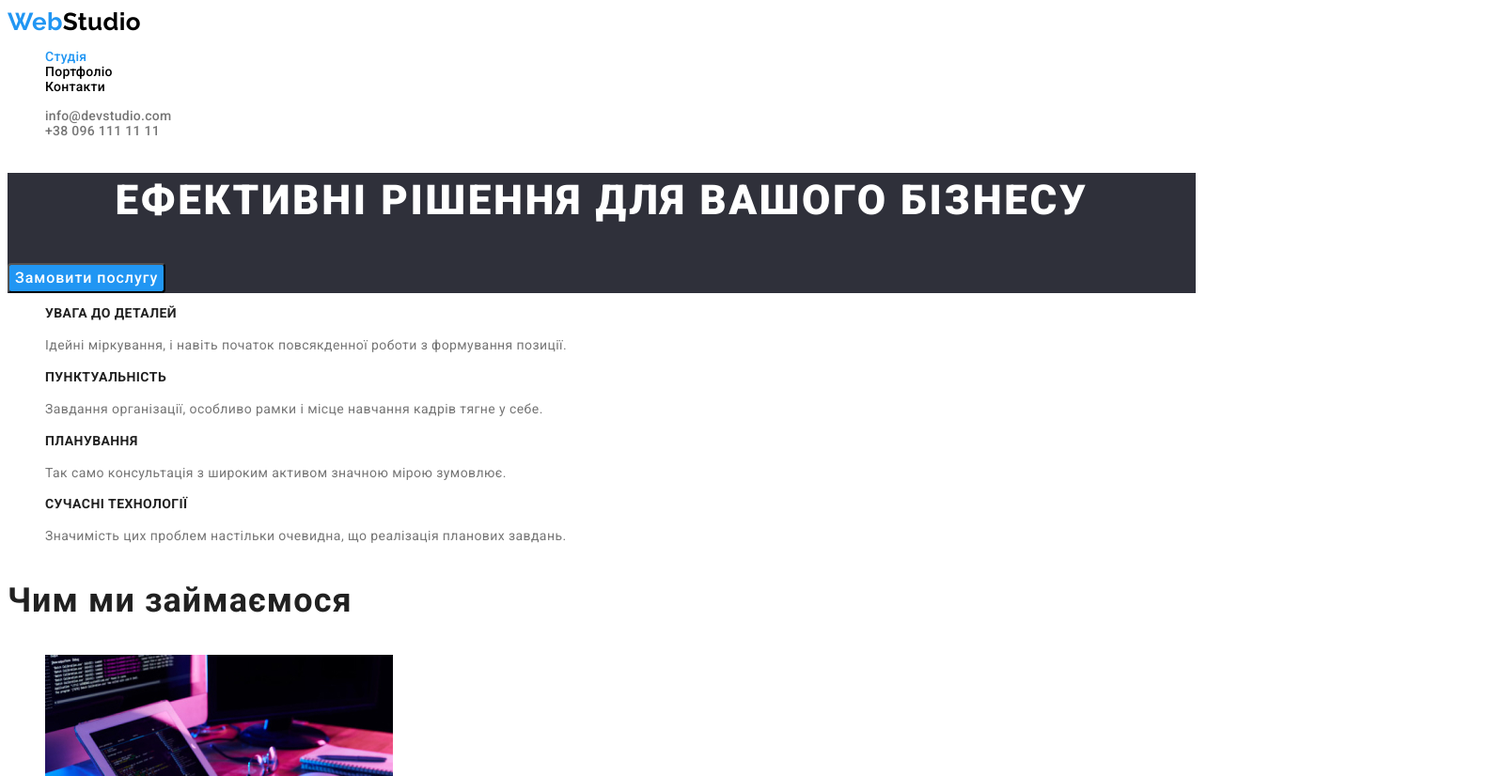
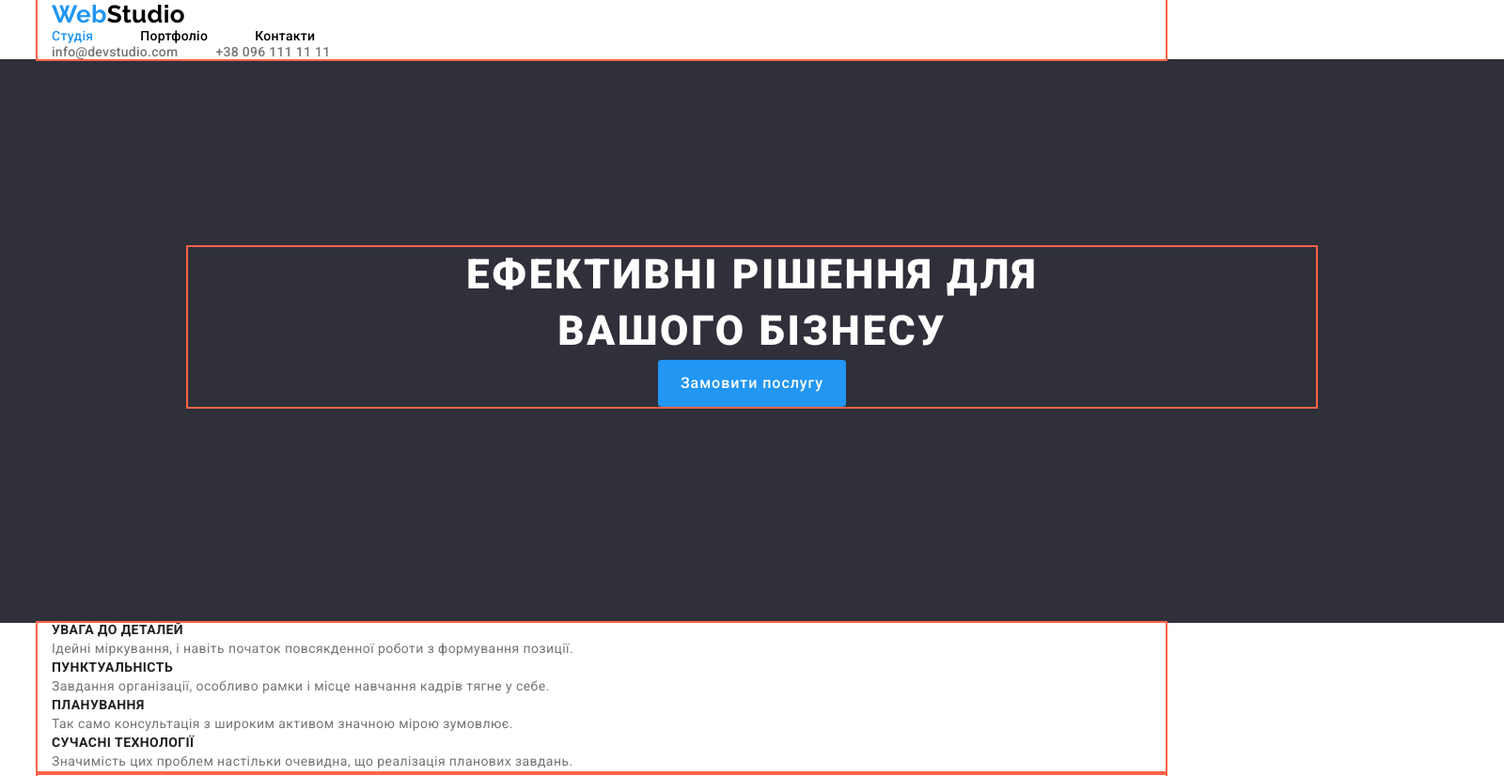
Before and after one commit to Bartkopf/goit-markup-hw-03, a plain HTML site: page index.html in a window 1280 px wide. Shown: the top 826 px of the page at 94% size, 1600 px wide, since content can reach past the window. Drawn offline with nearby package versions, Linux system fonts and the light colour scheme.

Commit message:
зробив змінни по сторінці

```diff
--- a/css/styles.css
+++ b/css/styles.css
@@ -1,6 +1,22 @@
 :root {
   --title-color: #212121;
   --accent-color: #2196f3;
+}
+p,
+h1,
+h2,
+h3,
+h4,
+h5,
+h6 {
+  margin: 0px;
+}
+ul {
+  margin: 0px;
+  padding-left: 0px;
+}
+button {
+  cursor: pointer;
 }
 body {
   font-family: 'Roboto', sans-serif;
@@ -8,6 +24,21 @@ body {
   background-color: #ffffff;
   color: #757575;
   letter-spacing: 0.03em;
+}
+.container {
+  width: 1200px;
+  margin-left: auto;
+  margin-right: auto;
+  padding-left: 15px;
+  padding-right: 15px;
+  align-items: center;
+  outline: 2px solid tomato;
+
+}
+
+.section {
+  padding-top: 94px;
+  padding-bottom: 94px;
 }
 .link {
   color: #757575;
@@ -38,6 +69,15 @@ a {
   line-height: 1.14;
   letter-spacing: 0.02em;
   color: black;
+
+  display: flex;
+}
+
+.header-list .item {
+  margin-right: 50px;
+}
+.header-list .item:last-child {
+  margin-right: 0;
 }
 .header-link {
   color: black;
@@ -50,7 +90,16 @@ a {
   letter-spacing: 0.02em;
 
   color: #757575;
+
+  display: flex;
+
 }
+
+
+.header-list-cont .item + .item {
+  margin-left: 40px;
+}
+
 .header-link-nav {
   color: var(--accent-color);
 }
@@ -65,7 +114,15 @@ a {
 /* Герой */
 .hero {
   background: #2f303a;
+  width: 1600px;
+  height: 600px;
+  padding-top: 200px;
+  padding-bottom: 200px;
+  margin: auto auto;
+
+  text-align: center;
 }
+
 .hero-title {
   font-family: Roboto;
   font-style: normal;
@@ -78,6 +135,7 @@ a {
 
   color: #ffffff;
 }
+
 .hero-btn {
   background-color: var(--accent-color);
   font-weight: 700;
@@ -87,6 +145,11 @@ a {
   letter-spacing: 0.06em;
   color: white;
   letter-spacing: 0.06em;
+
+  border: none;
+  width: 200px;
+  height: 50px;
+  border-radius: 4px;
 }
 .btn {
   font-family: inherit;
@@ -102,6 +165,8 @@ a {
   cursor: pointer;
 }
 /* Наші переваги */
+.benefits {
+}
 .hidden {
   position: absolute;
   width: 1px;
@@ -180,6 +245,8 @@ address {
 .header-link-second {
   color: var(--title-color);
 }
+
+
 .hero-btn-port {
   font-family: 'Roboto';
   font-style: normal;
--- a/index.html
+++ b/index.html
@@ -10,32 +10,44 @@
       href="https://fonts.googleapis.com/css2?family=Raleway:wght@700&family=Roboto:wght@400;500;700;900&display=swap"
       rel="stylesheet"
     />
+    <link
+      rel="stylesheet"
+      href="https://cdnjs.cloudflare.com/ajax/libs/modern-normalize/1.1.0/modern-normalize.min.css"
+      integrity="sha512-wpPYUAdjBVSE4KJnH1VR1HeZfpl1ub8YT/NKx4PuQ5NmX2tKuGu6U/JRp5y+Y8XG2tV+wKQpNHVUX03MfMFn9Q=="
+      crossorigin="anonymous"
+      referrerpolicy="no-referrer"
+    />
     <title>WebStudio</title>
     <link rel="stylesheet" href="./css/styles.css" />
   </head>
   <body>
     <header>
+      <div class="container">
         <nav class="header-nav">
           <a lang="“en”" href="./index.html" class="link logo"
             ><span class="logo-accent">Web</span><span class="logo-black">Studio</span>
           </a>
           <ul class="header-list list">
-          <li><a class="header-link-nav" href="./index.html">Студія</a></li>
-          <li><a class="header-link" href="./portfolio.html">Портфоліо</a></li>
-          <li><a class="header-link" href="">Контакти</a></li>
+            <li class="item"><a class="header-link-nav" href="./index.html">Студія</a></li>
+            <li class="item"><a class="header-link" href="./portfolio.html">Портфоліо</a></li>
+            <li class="item"><a class="header-link" href="">Контакти</a></li>
           </ul>
         </nav>
         <ul class="header-list-cont list">
-        <li><a class="contact-link link" href="info@devstudio.com">info@devstudio.com</a></li>
-        <li><a class="contact-link link" href="tel:+380961111111">+38 096 111 11 11</a></li>
+          <li class="item"><a class="contact-link link" href="info@devstudio.com">info@devstudio.com</a></li>
+          <li class="item"><a class="contact-link link" href="tel:+380961111111">+38 096 111 11 11</a></li>
         </ul>
+         </div>
     </header>
     <main>
       <section class="hero">
-        <h1 class="hero-title">Ефективні рішення для вашого бізнесу</h1>
+        <div class="container">
+        <h1 class="hero-title">Ефективні рішення для<br> вашого бізнесу</h1>
         <button type="button" class="hero-btn btn">Замовити послугу</button>
+        </div>
       </section>
       <section class="benefits">
+        <div class="container">
         <h2 class="hidden">Наші переваги</h2>
         <ul class="benefits-list list">
           <li>
@@ -63,16 +75,31 @@
             </p>
           </li>
         </ul>
+        </div>
       </section>
       <section class="work">
+        <div class="container">
         <h3 class="work-title">Чим ми займаємося</h3>
         <ul class="work-list list">
-          <li><img src="./img/img_1.jpg" alt="Чоловік працює з планшетом та клавіатурою" width="370" height="294" /></li>
-          <li><img src="./img/img_2.jpg" alt="Дівчина працює над сайтом" width="370" height="294" /></li>
-          <li><img src="./img/img_3.jpg" alt="Дівчина працює над дизайном" width="370" height="294" /></li>
+          <li>
+            <img
+              src="./img/img_1.jpg"
+              alt="Чоловік працює з планшетом та клавіатурою"
+              width="370"
+              height="294"
+            />
+          </li>
+          <li>
+            <img src="./img/img_2.jpg" alt="Дівчина працює над сайтом" width="370" height="294" />
+          </li>
+          <li>
+            <img src="./img/img_3.jpg" alt="Дівчина працює над дизайном" width="370" height="294" />
+          </li>
         </ul>
+        </div>
       </section>
       <section class="team">
+        <div class="container">
         <h2 class="team-title">Наша команда</h2>
         <ul class="team-list list">
           <li>
@@ -96,9 +123,11 @@
             <p lang="“en”" class="prof">UI Designer</p>
           </li>
         </ul>
+        </div>
       </section>
     </main>
     <footer>
+      <div class="container">
       <a lang="“en”" href="./index.html" class="link logo"
         ><span class="logo-accent">Web</span><span class="logo-white">Studio</span>
       </a>
@@ -120,6 +149,7 @@
             <a class="address-link-footer link" href="tel:+380961111111">+38 096 111 11 11</a>
           </li>
         </ul>
+        </div>
       </address>
     </footer>
   </body>
```
Also changed, not shown: portfolio.html (+9 -0 lines). Lines whose indentation alone changed are shown as unchanged.
